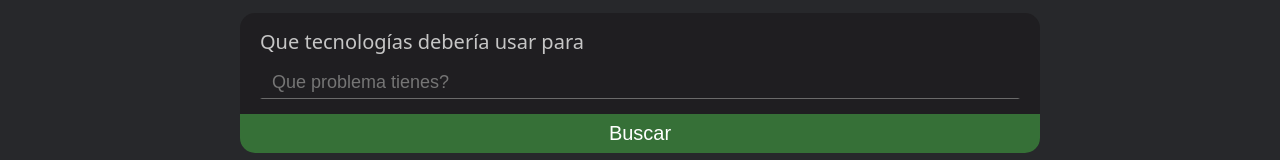
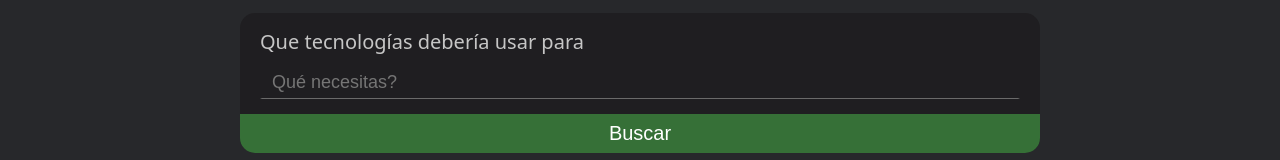
Before and after one commit to Rolando1010/Recommender, a Next.js app: page /tecnologias in a window 1280 px wide. Shown: the part 181-341 px from the top of the page. Built offline with nearby package versions, Linux system fonts and the light colour scheme.

Commit message:
technologies label changed and his accent

```diff
--- a/src/pages/technologies/list.tsx
+++ b/src/pages/technologies/list.tsx
@@ -38,7 +38,7 @@ const RecomendationTechnologiesPanel = () => {
         <Title>Recomendación de Tecnologías</Title>
         <SearchForm
             label={LABEL}
-            placeholder="Que problema tienes?"
+            placeholder="Qué necesitas?"
             path="/tecnologias"
         />
         <TextDetail text={aiResponse}/>
```
